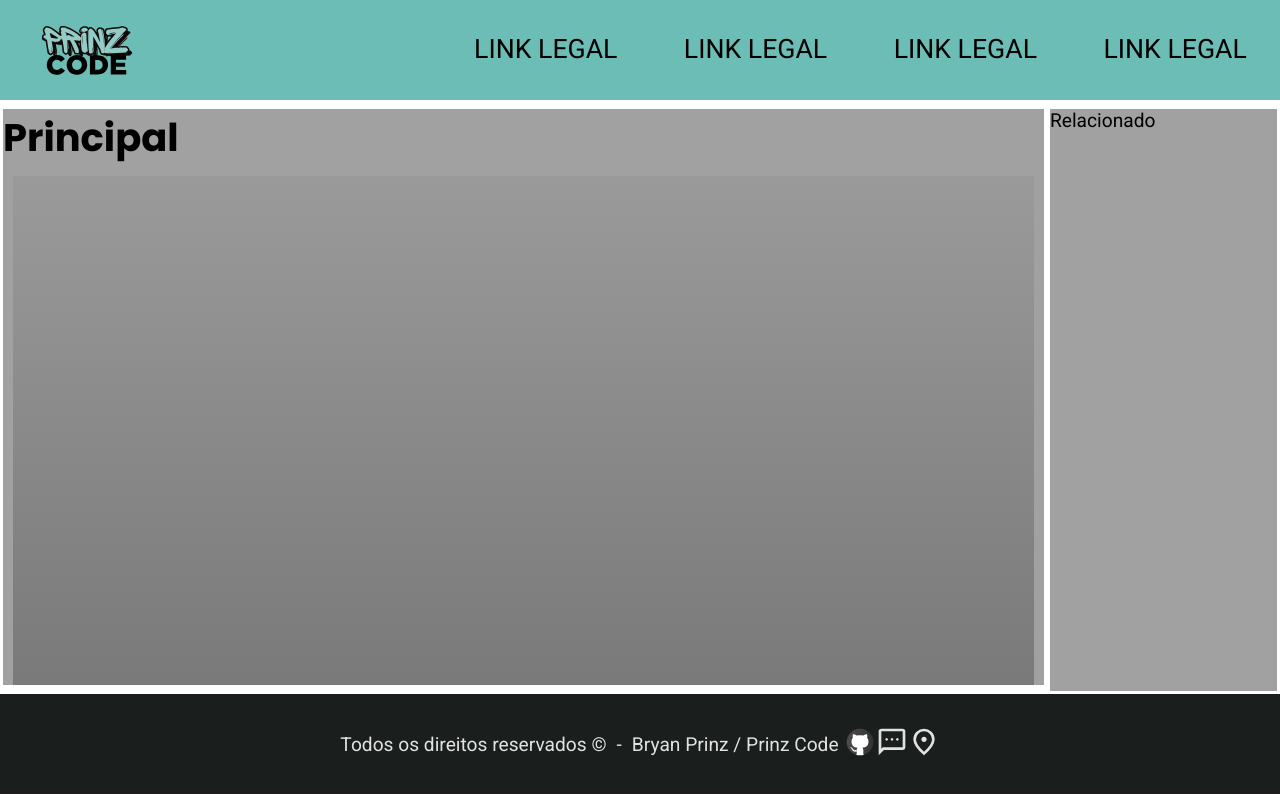
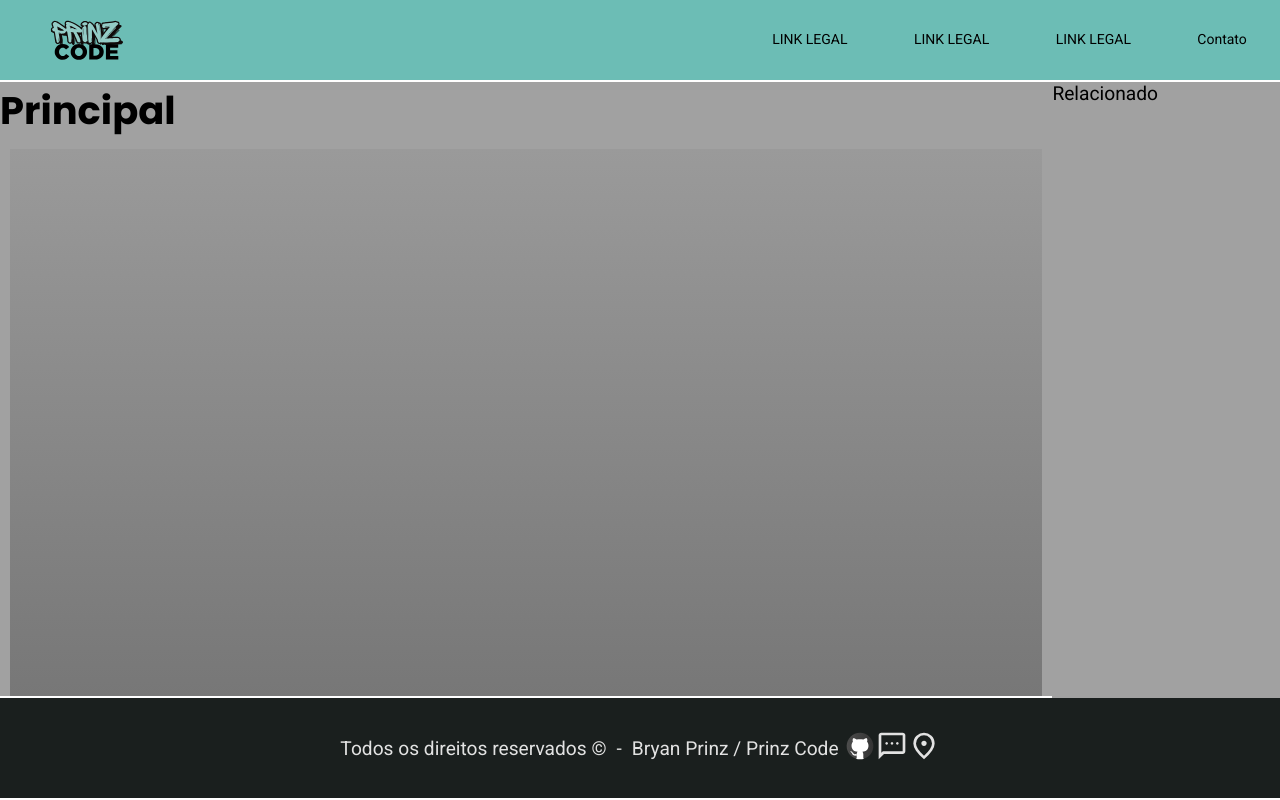
Before and after one commit to Bryanps7/SA, a plain HTML site: page index.html in a window 1280 px wide. Drawn offline with Linux system fonts and the light colour scheme.

Commit message:
v08.10.2024

```diff
--- a/assets/css/aside.css
+++ b/assets/css/aside.css
@@ -1,6 +1,5 @@
 aside {
     display: flex;
-    margin: 3px;
     background-color: #a1a1a1;
     font-size: 1.2rem;
     flex: 1 1 200px;
--- a/assets/css/config.css
+++ b/assets/css/config.css
@@ -22,13 +22,6 @@ h1, h2, h3, h4, h5, h6, .titulo {
     font-family: 'Poppins';
 }
 
-main {
-    display: flex;
-    margin: 3px;
-    background-color: #a1a1a1;
-    font-size: 1.2rem;
-}
-
 a {
     text-decoration: none;
     color: inherit;
--- a/assets/css/header.css
+++ b/assets/css/header.css
@@ -1,6 +1,6 @@
 header {
     flex: 1 1 100vw;
-    height: 100px;
+    height: 80px;
 }
 
 header #logo {
@@ -27,7 +27,7 @@ header #logo img {
 
 nav {
     flex: 1 1 100vw;
-    height: 97px;
+    height: 77px;
     align-items: center;
     justify-content: flex-end;
 }
@@ -40,7 +40,7 @@ header, nav {
 
 nav a {
     margin: 3%;
-    font-size: 20pt;
+    font-size: 14px;
 }
 
 @media (width <= 923px) {
--- a/assets/css/home.css
+++ b/assets/css/home.css
@@ -6,8 +6,11 @@ body {
 }
 
 main {
+    display: flex;
+    background-color: #a1a1a1;
+    font-size: 1.2rem;
     flex: 20 1 500px;
-    height: calc(100vh - 224px);
+    height: calc(100vh - 186px);
     flex-wrap: wrap;
     overflow: auto;
 }
--- a/index.html
+++ b/index.html
@@ -29,7 +29,7 @@
             <a href="#">LINK LEGAL</a>
             <a href="#">LINK LEGAL</a>
             <a href="#">LINK LEGAL</a>
-            <a href="#">LINK LEGAL</a>
+            <a href="./public/html/contato.html">Contato</a>
         </nav>
     </header>
     <main>
```
Also changed, not shown: situação-aprendizagem.txt.
